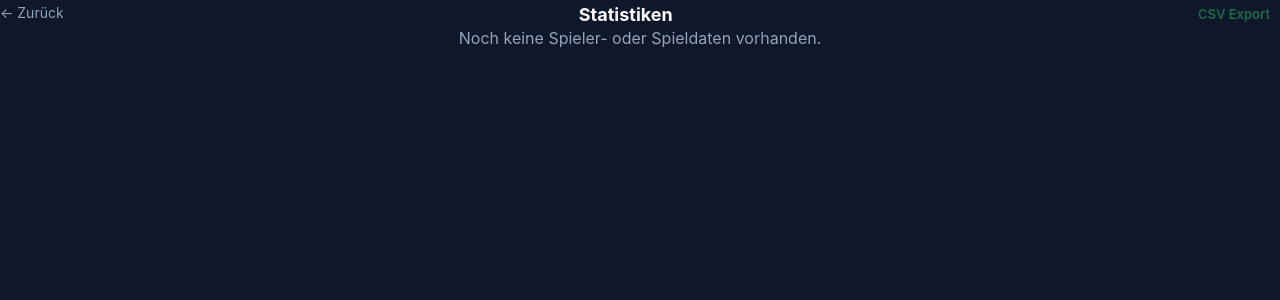
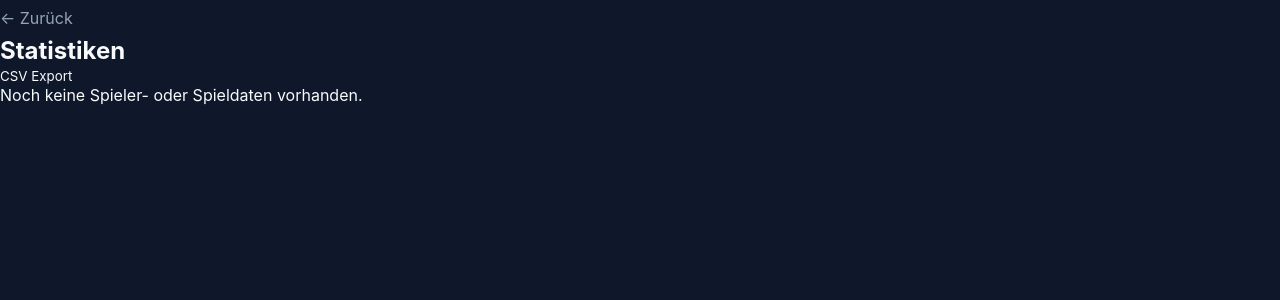
Before and after one commit to soundbier/dart-counter-pwa, a React (Vite) app: page / in a window 1280 px wide. Both pictures are taken after a click on the button "Statistiken". Shown: the top 300 px of the page. Built offline with nearby package versions, Linux system fonts and the light colour scheme.

Commit message:
StatsScreen.css aktualisieren

```diff
--- a/src/screens/StatsScreen.css
+++ b/src/screens/StatsScreen.css
@@ -1,97 +1,87 @@
-.stats-screen {
+.screen-wrapper {
   display: flex;
   flex-direction: column;
-  height: 100vh;
+  height: 100%;
+  height: 100dvh;
+  padding: max(12px, env(safe-area-inset-top)) 16px max(20px, env(safe-area-inset-bottom));
   background-color: var(--color-bg);
+  overflow-y: auto;
+  overscroll-behavior: none;
 }
 
-.stats-header {
+.screen-header {
   display: flex;
   justify-content: space-between;
   align-items: center;
-  padding: var(--space-md) var(--space-lg);
-  background-color: var(--color-surface);
-  border-bottom: 1px solid var(--color-border);
+  margin-bottom: 24px;
+  padding-top: 8px;
 }
 
-.stats-header h2 {
-  font-size: 18px;
+.screen-title {
+  font-size: 20px;
   font-weight: 700;
+  color: var(--color-text);
+  text-align: center;
+  flex: 2;
 }
 
-.btn-export {
-  font-size: 13px;
-  font-weight: 600;
-  background-color: var(--color-surface-elevated);
-  border: 1px solid var(--color-border);
-  padding: 6px 10px;
-  border-radius: var(--radius-sm);
-  color: var(--color-primary);
+.btn-back {
+  color: var(--color-text-muted);
+  font-size: 16px;
+  padding: 8px 0;
+  cursor: pointer;
+  flex: 1;
+  text-align: left;
 }
 
-.btn-export:disabled {
-  opacity: 0.5;
-  cursor: not-allowed;
+.btn-action {
+  color: var(--color-primary);
+  font-size: 16px;
+  padding: 8px 0;
+  cursor: pointer;
+  flex: 1;
+  text-align: right;
+  font-weight: 600;
 }
 
-.stats-content {
-  flex: 1;
-  padding: var(--space-lg);
-  overflow-y: auto;
+/* Statistiken-Karten */
+.stat-card {
+  background-color: var(--color-card);
+  border: 1px solid var(--color-card-border);
+  border-radius: var(--radius-lg);
+  padding: 20px;
+  margin-bottom: 16px;
+  box-shadow: 0 4px 10px rgba(0, 0, 0, 0.2);
 }
 
-.player-stats-list {
-  display: flex;
-  flex-direction: column;
-  gap: var(--space-md);
-}
-
-.player-stat-card {
-  background-color: var(--color-surface);
-  border: 1px solid var(--color-border);
-  border-radius: var(--radius-lg);
-  padding: var(--space-lg);
-  display: flex;
-  flex-direction: column;
-  gap: var(--space-md);
-  box-shadow: 0 2px 6px rgba(0, 0, 0, 0.02);
-}
-
-.player-stat-card h3 {
-  font-size: 16px;
-  font-weight: 700;
+.stat-card-header {
   color: var(--color-primary);
+  font-size: 20px;
+  font-weight: 800;
+  margin-bottom: 16px;
+  padding-bottom: 12px;
+  border-bottom: 1px solid var(--color-card-border);
 }
 
 .stat-grid {
   display: grid;
-  grid-template-columns: repeat(2, 1fr);
-  gap: var(--space-md);
+  grid-template-columns: 1fr 1fr;
+  gap: 16px 12px;
 }
 
-.stat-item {
+.stat-box {
   display: flex;
   flex-direction: column;
-  background-color: var(--color-surface-elevated);
-  padding: var(--space-sm) var(--space-md);
-  border-radius: var(--radius-md);
-  border: 1px solid var(--color-border);
+  gap: 4px;
 }
 
 .stat-label {
-  font-size: 12px;
+  font-size: 13px;
   color: var(--color-text-muted);
-  font-weight: 500;
 }
 
 .stat-value {
-  font-size: 18px;
+  font-size: 22px;
   font-weight: 700;
   color: var(--color-text);
 }
-
-.no-stats {
-  text-align: center;
-  color: var(--color-text-muted);
-  margin-top: var(--space-2xl);
-}
```
